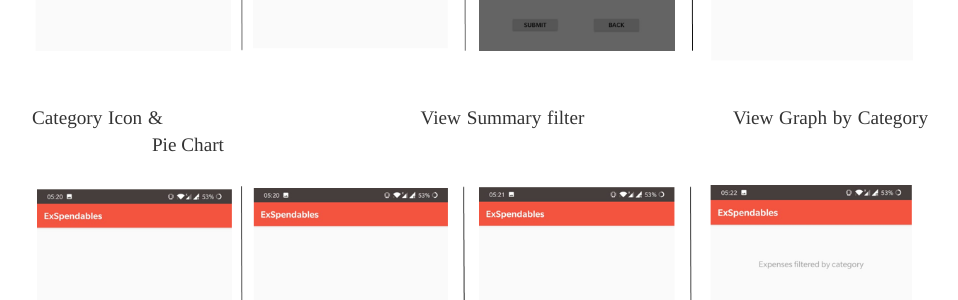
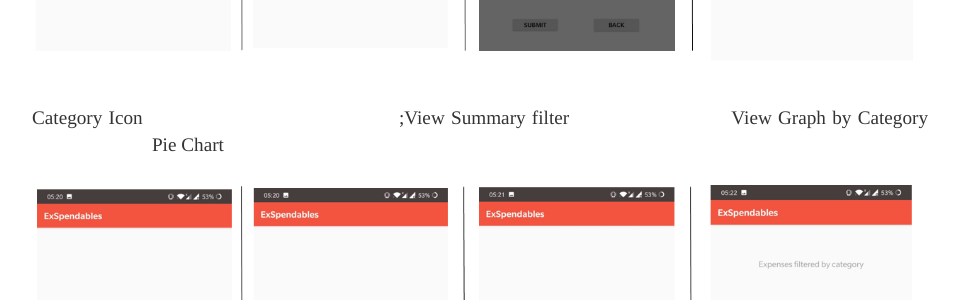
Before and after one commit to DBSE-teaching/isee2019-Sky-Net, a Jekyll site: the page built from docs/_posts/2019-06-04-third-post.md, in a window 1280 px wide and 900 px high, scrolled down 9083 px. Shown: the part 153-453 px from the top of the window, without its empty margins (160-1118 px from the left). Built offline with Jekyll 4.4.1, drawn with Linux system fonts in a browser that asks for light colours; some of the changed lines change nothing that is shown.

Commit message:
Update 2019-06-04-third-post.md

```diff
--- a/docs/_posts/2019-06-04-third-post.md
+++ b/docs/_posts/2019-06-04-third-post.md
@@ -112,10 +112,10 @@
 <p style="font-family:Times;font-size:110%;text-align:justify"> Click below link to download APK file.</p>
 <p style="font-family:Times;font-size:110%;text-align:justify"><a href="https://github.com/DBSE-teaching/isee2019-Sky-Net/blob/Application/APK/app-debug.apk?raw=true" style="color: rgb(0,0,255)">ExSpendables.apk</a></p>
 
-<p style="font-family:Times;font-size:120%;text-align:justify">Home Screen &nbsp;&nbsp;&nbsp;&nbsp;&nbsp;&nbsp;&nbsp;&nbsp;&nbsp;&nbsp;&nbsp;&nbsp;&nbsp;&nbsp;&nbsp;&nbsp;&nbsp;&nbsp;&nbsp;&nbsp;&nbsp;&nbsp;&nbsp;&nbsp;&nbsp;&nbsp;&nbsp;&nbsp;&nbsp;&nbsp;&nbsp;&nbsp;&nbsp;&nbsp;&nbsp;&nbsp;&nbsp;&nbsp;&nbsp;&nbsp;&nbsp;&nbsp;&nbsp;&nbsp;&nbsp;Enable/Disable Pin &nbsp;&nbsp;&nbsp;&nbsp;&nbsp;&nbsp;&nbsp;&nbsp;&nbsp;&nbsp;&nbsp;&nbsp;&nbsp;&nbsp;&nbsp;&nbsp;&nbsp;&nbsp;&nbsp;&nbsp;&nbsp;&nbsp;&nbsp;&nbsp;&nbsp;&nbsp;&nbsp;&nbsp;&nbsp;&nbsp;&nbsp;&nbsp;&nbsp;Date Selection &nbsp;&nbsp;&nbsp;&nbsp;&nbsp;&nbsp;&nbsp;&nbsp;&nbsp;&nbsp;&nbsp;&nbsp;&nbsp;&nbsp;&nbsp; &nbsp;&nbsp;&nbsp;&nbsp;&nbsp;&nbsp;&nbsp;&nbsp;&nbsp;&nbsp;&nbsp;&nbsp;&nbsp;&nbsp;&nbsp;&nbsp; Category dropdown </p>
+<p style="font-family:Times;font-size:120%;text-align:justify">Home Screen &nbsp;&nbsp;&nbsp;&nbsp;&nbsp;&nbsp;&nbsp;&nbsp;&nbsp;&nbsp;&nbsp;&nbsp;&nbsp;&nbsp;&nbsp;&nbsp;&nbsp;&nbsp;&nbsp;&nbsp;&nbsp;&nbsp;&nbsp;&nbsp;&nbsp;&nbsp;&nbsp;&nbsp;&nbsp;&nbsp;&nbsp;&nbsp;&nbsp;&nbsp;&nbsp;&nbsp;&nbsp;&nbsp;&nbsp;&nbsp;&nbsp;Enable/Disable Pin &nbsp;&nbsp;&nbsp;&nbsp;&nbsp;&nbsp;&nbsp;&nbsp;&nbsp;&nbsp;&nbsp;&nbsp;&nbsp;&nbsp;&nbsp;&nbsp;&nbsp;&nbsp;&nbsp;&nbsp;&nbsp;&nbsp;&nbsp;&nbsp;&nbsp;&nbsp;&nbsp;&nbsp;&nbsp;&nbsp;&nbsp;&nbsp;&nbsp;Date Selection &nbsp;&nbsp;&nbsp;&nbsp;&nbsp;&nbsp;&nbsp;&nbsp;&nbsp;&nbsp;&nbsp;&nbsp;&nbsp;&nbsp;&nbsp; &nbsp;&nbsp;&nbsp;&nbsp;&nbsp;&nbsp;&nbsp;&nbsp;&nbsp;&nbsp;&nbsp;&nbsp;&nbsp; Category dropdown </p>
 ![Deadline image]({{site.baseurl}}/images/AdvancedPrototype1.png "Img 1, Img 2, Img 3, Img 4"){:height="50%" width="100%"}
 
-<p style="font-family:Times;font-size:120%;text-align:justify">Category Icon &&nbsp;&nbsp;&nbsp;&nbsp;&nbsp;&nbsp;&nbsp;&nbsp;&nbsp;&nbsp;&nbsp;&nbsp;&nbsp;&nbsp;&nbsp;&nbsp;&nbsp;&nbsp;&nbsp;&nbsp;&nbsp;&nbsp;&nbsp;&nbsp;&nbsp;&nbsp;&nbsp;&nbsp;&nbsp;&nbsp;&nbsp;&nbsp;&nbsp;&nbsp;&nbsp;&nbsp;&nbsp;&nbsp;&nbsp;&nbsp;&nbsp;&nbsp;&nbsp;&nbsp;&nbsp;View Summary filter &nbsp;&nbsp;&nbsp;&nbsp;&nbsp;&nbsp;&nbsp;&nbsp;&nbsp;&nbsp;&nbsp;&nbsp;&nbsp;&nbsp;&nbsp;&nbsp;&nbsp;&nbsp;&nbsp;&nbsp;&nbsp;&nbsp;&nbsp;&nbsp; View Graph by Category &nbsp;&nbsp;&nbsp;&nbsp;&nbsp;&nbsp;&nbsp;&nbsp;&nbsp;&nbsp;&nbsp;&nbsp;&nbsp;&nbsp;&nbsp;&nbsp;&nbsp;&nbsp;&nbsp;&nbsp;&nbsp;&nbsp;&nbsp;&nbsp; Pie Chart </p>
+<p style="font-family:Times;font-size:120%;text-align:justify">Category Icon &nbsp;&nbsp;&nbsp;&nbsp;&nbsp;&nbsp;&nbsp;&nbsp;&nbsp;&nbsp;&nbsp;&nbsp;&nbsp;&nbsp;&nbsp;&nbsp;&nbsp;&nbsp;&nbsp;&nbsp;&nbsp;&nbsp;&nbsp;&nbsp;&nbsp;&nbsp;&nbsp;&nbsp;&nbsp;&nbsp;&nbsp;&nbsp;&nbsp;&nbsp;&nbsp;&nbsp;&nbsp;&nbsp;&nbsp;&nbsp;;View Summary filter &nbsp;&nbsp;&nbsp;&nbsp;&nbsp;&nbsp;&nbsp;&nbsp;&nbsp;&nbsp;&nbsp;&nbsp;&nbsp;&nbsp;&nbsp;&nbsp;&nbsp;&nbsp;&nbsp;&nbsp;&nbsp;&nbsp;&nbsp;&nbsp; View Graph by Category &nbsp;&nbsp;&nbsp;&nbsp;&nbsp;&nbsp;&nbsp;&nbsp;&nbsp;&nbsp;&nbsp;&nbsp;&nbsp;&nbsp;&nbsp;&nbsp;&nbsp;&nbsp;&nbsp;&nbsp;&nbsp;&nbsp;&nbsp;&nbsp; Pie Chart </p>
 ![Deadline image]({{site.baseurl}}/images/AdvancedPrototype2.png "Img 5, Img 6, Img 7, Img 8"){:height="50%" width="100%"}
 
 <p style="font-family:Times;font-size:140%;text-align:justify">&nbsp;&nbsp;&nbsp;&nbsp;&nbsp;&nbsp;&nbsp;&nbsp;&nbsp;&nbsp;&nbsp;&nbsp;&nbsp;&nbsp;&nbsp;&nbsp;&nbsp;&nbsp;&nbsp;&nbsp;&nbsp;&nbsp;&nbsp;&nbsp;&nbsp;&nbsp;&nbsp;&nbsp;&nbsp;&nbsp;&nbsp;&nbsp;&nbsp;&nbsp;&nbsp;&nbsp;&nbsp;&nbsp;&nbsp;&nbsp;Thanks for visiting our Blog!!</p>
```
